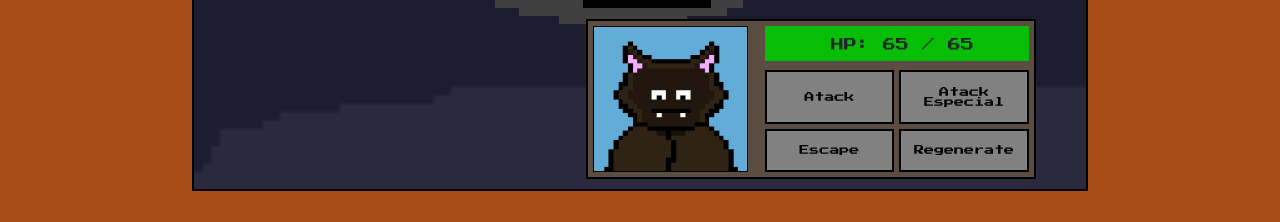
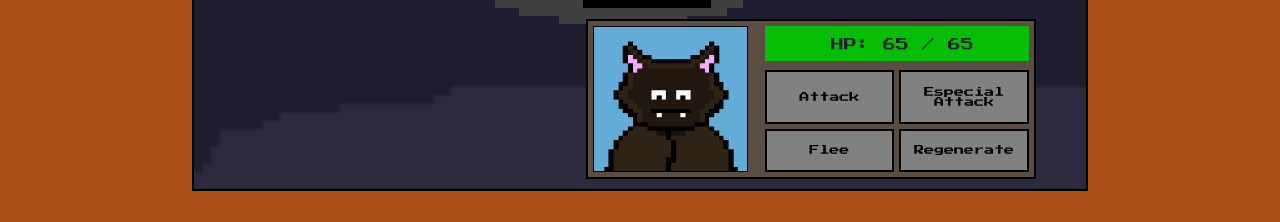
Before and after one commit to strGiorgio/PyMob2.1, a Vue app: page /battle in a window 1280 px wide. Shown: the part 522-744 px from the top of the page. Built offline with nearby package versions, Linux system fonts and the light colour scheme; data requests are answered from the project's data file.

Commit message:
Fix actions name in controller

```diff
--- a/src/components/battle/controller.vue
+++ b/src/components/battle/controller.vue
@@ -8,9 +8,9 @@
         <div class="controller-buttons">
             <progress id="progress-bar" :max="max_hp" :value="current_hp"></progress>
             <span>HP: {{ current_hp }} / {{ max_hp }}</span>
-            <button>Atack</button>
-            <button>Atack Especial</button>
-            <button>Escape</button>
+            <button>Attack</button>
+            <button>Especial Attack</button>
+            <button>Flee</button>
             <button>Regenerate</button>
         </div>
 
```
